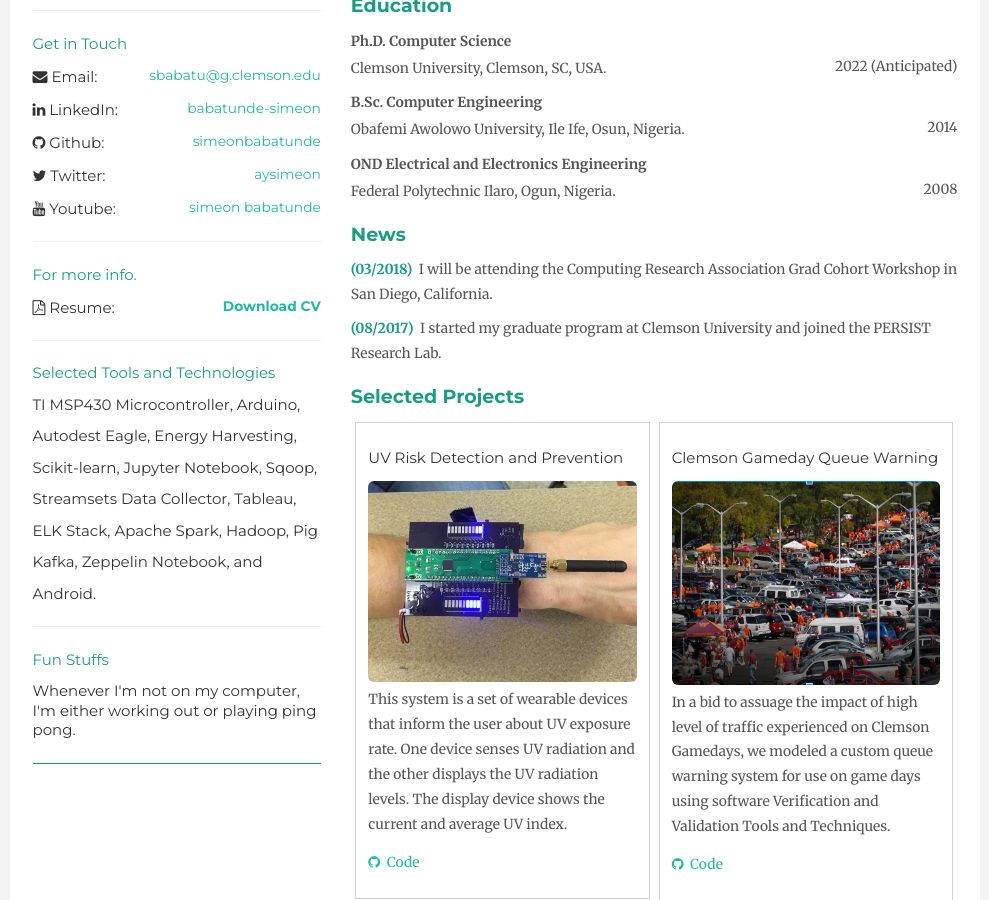
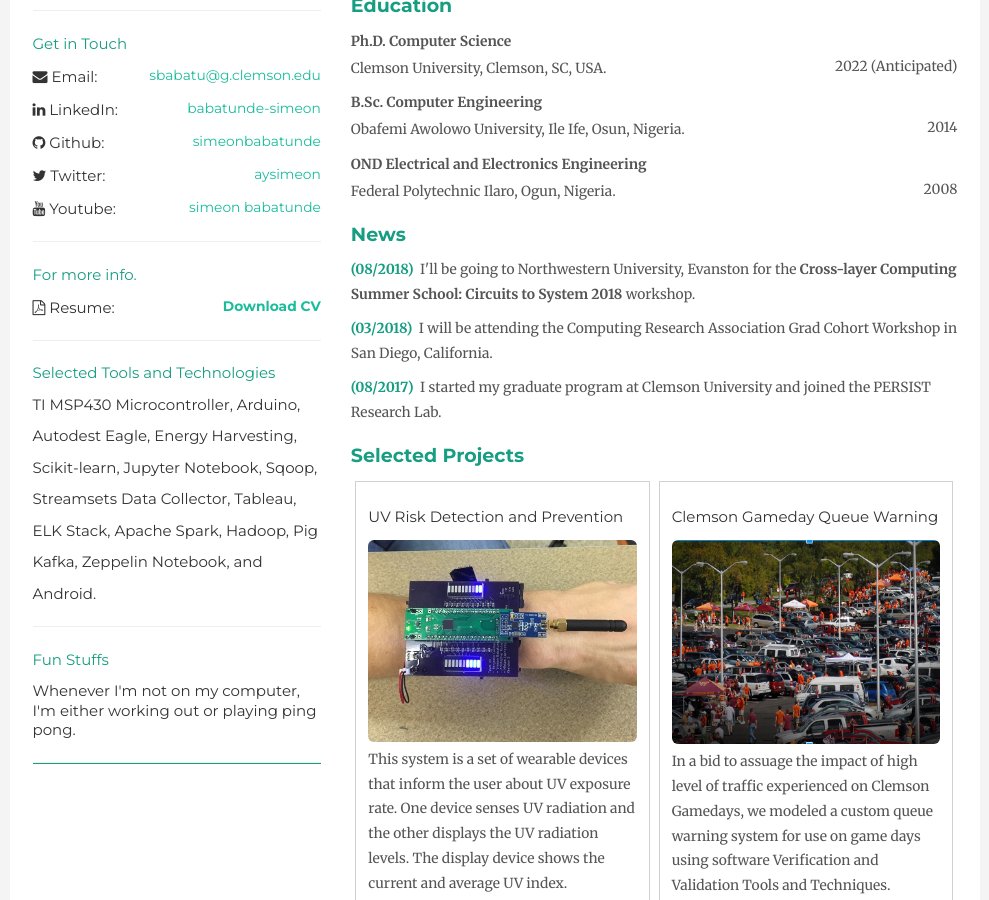
Before and after one commit to simeonbabatunde/simeonbabatunde.github.io, a Jekyll site: the page built from index.html, in a window 1280 px wide and 900 px high, scrolled down 391 px. Shown: the whole window, without its empty margins (145-1134 px from the left). Built offline with Jekyll 4.4.1, drawn with Linux system fonts in a browser that asks for light colours; nearby versions of some CDN libraries; comment, search, counter and statistics services are not loaded.

Commit message:
updated the news section

```diff
--- a/index.html
+++ b/index.html
@@ -20,6 +20,8 @@ emerging field of IoT and Artificial Intelligence.</p>
   <span class="compact">Federal Polytechnic Ilaro, Ogun, Nigeria.</span> <span class="right">2008</span>
 
   <h2 class="myh2">News</h2>
+  <p class="compact1"><strong class="span_date">(08/2018)</strong>&nbsp I'll be going to Northwestern University, Evanston
+    for the <strong>Cross-layer Computing Summer School: Circuits to System 2018</strong> workshop.</p>
   <p class="compact1"><strong class="span_date">(03/2018)</strong>&nbsp I will be attending the Computing
     Research Association Grad Cohort Workshop in San Diego, California.</p>
   <p class="compact1"><strong class="span_date">(08/2017)</strong>&nbsp I started my graduate program at
```
